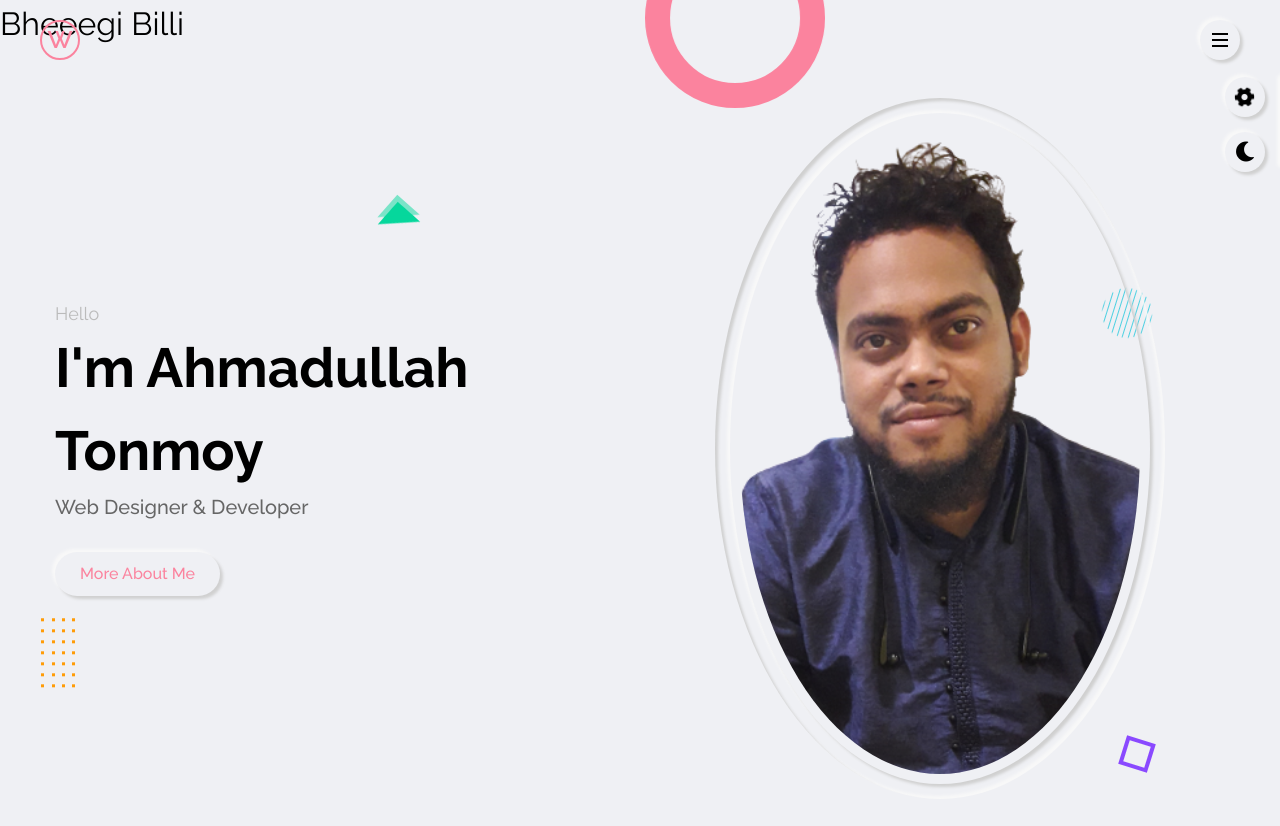
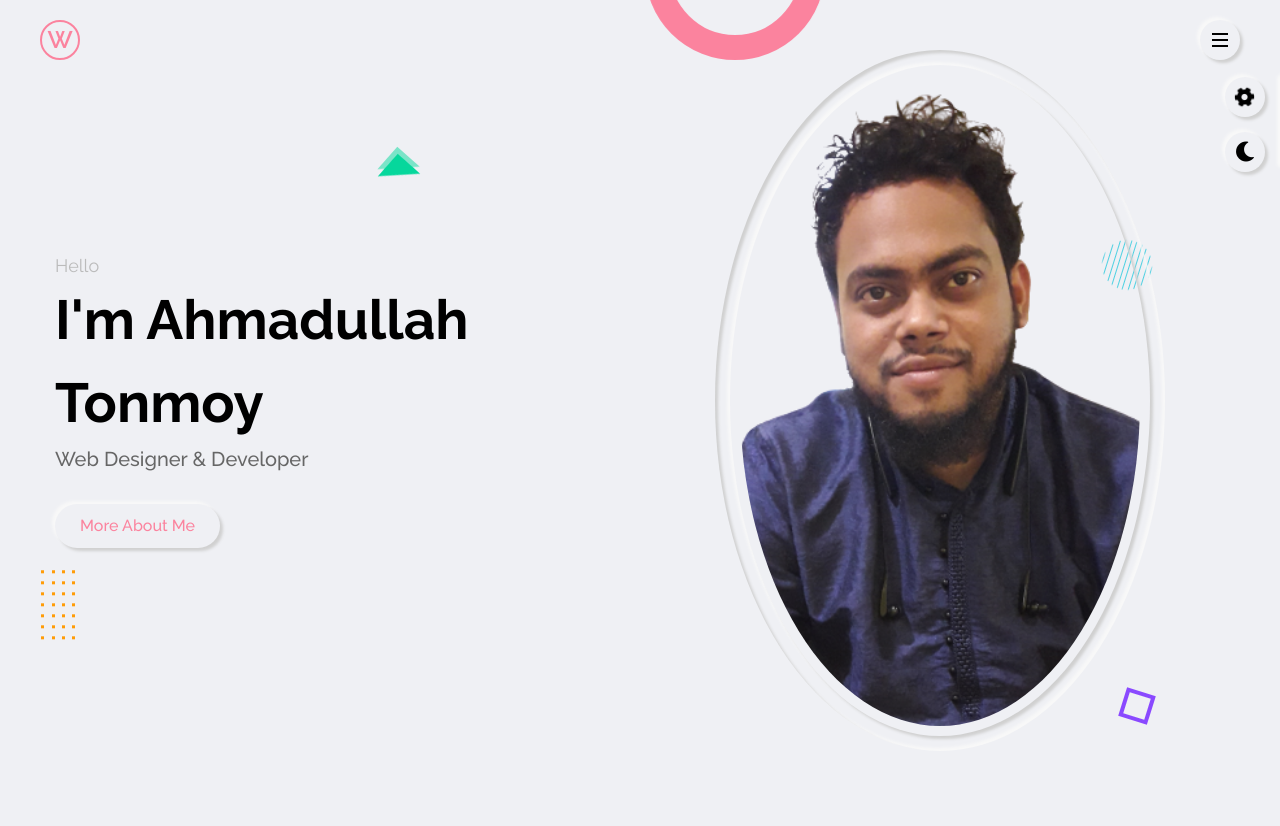
Before and after one commit to ahmadullahtonmoy/web-portfolio, a plain HTML site: page index.html in a window 1280 px wide. After the commit the page ends 801 px from the top, so only its background shows below. Drawn offline with Linux system fonts and the light colour scheme.

Commit message:
deleted h1

```diff
--- a/index.html
+++ b/index.html
@@ -55,7 +55,6 @@
 		<link rel="stylesheet" type="text/css" href="css/style-switcher.css" />
 	</head>
 	<body>
-		<h1>Bheeegi Billi</h1>
 		<!-- Preloader Start -->
 		<div class="preloader">
 			<div class="box">
```
